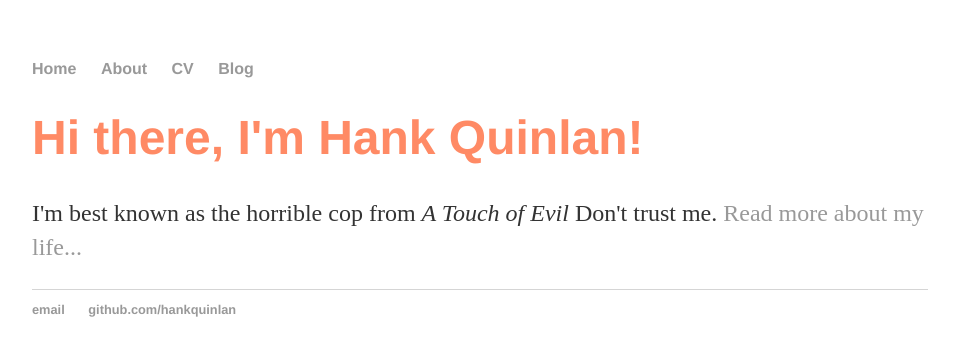
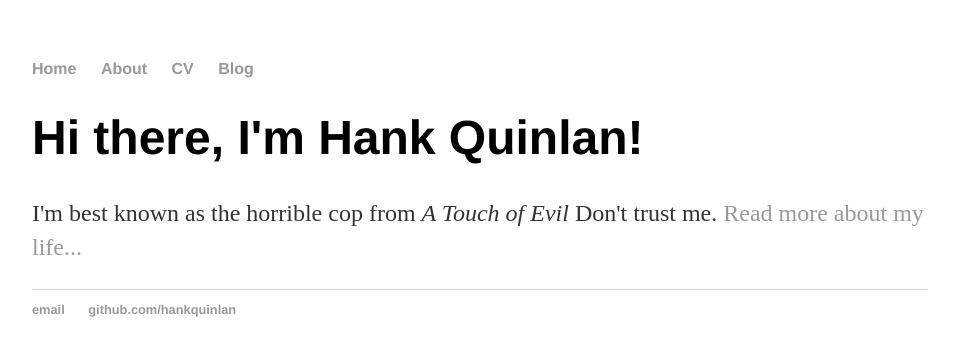
Before and after one commit to tindrew/my_blog, a Jekyll site: the page built from index.html, in a window 1280 px wide. Shown: the top 356 px of the page, without its empty margins (160-1115 px from the left). Built offline with Jekyll 4.4.1, drawn with Linux system fonts in a browser that asks for light colours.

Commit message:
Update main.css

```diff
--- a/css/main.css
+++ b/css/main.css
@@ -1,7 +1,7 @@
 body {
     margin: 60px auto;
     width: 70%;
-    color: #FF8A65;
+    color: FF8A65;
 }
 nav ul, footer ul {
     font-family:'Helvetica', 'Arial', 'Sans-Serif';
```
